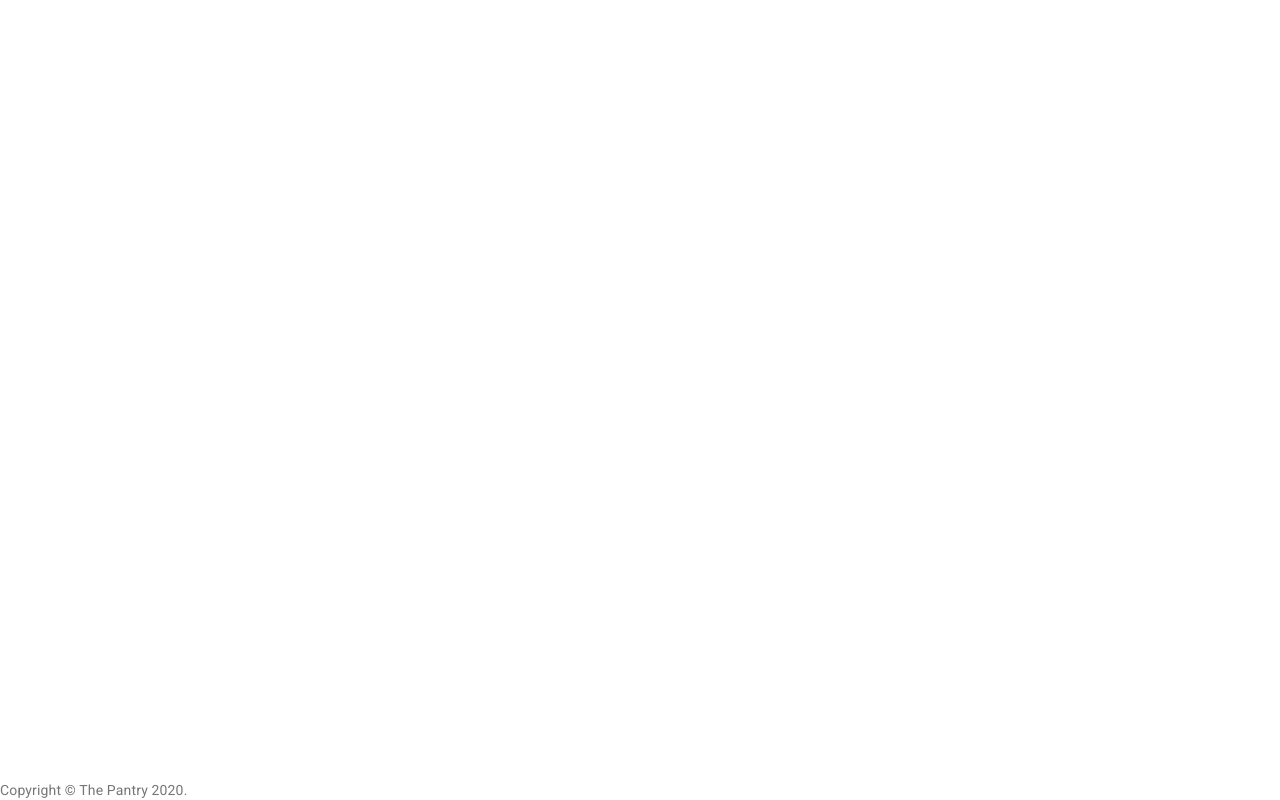
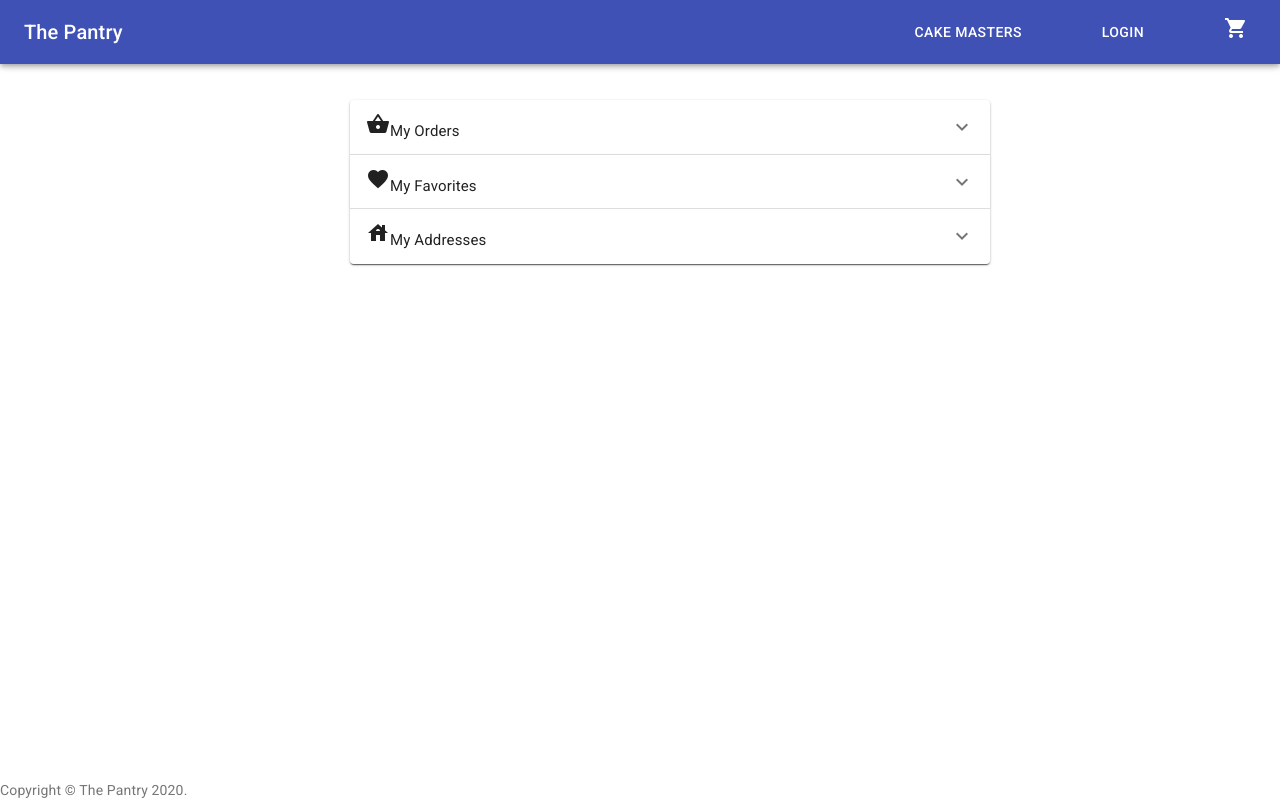
Before and after one commit to zhouyiartemiswang/the_pantry, a React (Create React App) app: page /user/profile in a window 1280 px wide. Built offline with nearby package versions, Linux system fonts and the light colour scheme.

Commit message:
added accordions to profile

```diff
--- a/src/App.js
+++ b/src/App.js
@@ -3,6 +3,7 @@ import { BrowserRouter, Switch, Route } from 'react-router-dom';
 import NavBar from './components/NavBar';
 import Home from './pages/Home';
 import Login from './pages/Login';
+import UserProfile from './pages/UserProfile';
 import Owner from './pages/Owner';
 import Footer from './components/Footer';
 import Box from '@material-ui/core/Box';
@@ -19,6 +20,10 @@ function App() {
                 <Route exact path="/login">
                     <NavBar />
                     <Login />
+                </Route>
+                <Route exact path="/user/profile">
+                    <NavBar />
+                    <UserProfile />
                 </Route>
                 <Route exact path="/owner/dashboard">
                     <Owner page="Dashboard" />
--- a/src/pages/Home/index.js
+++ b/src/pages/Home/index.js
@@ -1,11 +1,10 @@
 import React from 'react';
+import { Toolbar } from '@material-ui/core';
 
 export default function Home() {
     return (
         <div>
-            <br/>
-            <br/>
-            <br/>
+            <Toolbar/>
             <h1>Home page</h1>
         </div>
     )
--- /dev/null
+++ b/src/pages/UserProfile/index.js
@@ -0,0 +1,90 @@
+import React from 'react';
+import { makeStyles } from '@material-ui/core/styles';
+import Accordion from '@material-ui/core/Accordion';
+import AccordionSummary from '@material-ui/core/AccordionSummary';
+import AccordionDetails from '@material-ui/core/AccordionDetails';
+import Typography from '@material-ui/core/Typography';
+import { Paper } from '@material-ui/core';
+import './style.css';
+
+const useStyles = makeStyles((theme) => ({
+    root: {
+        width: '50%',
+        marginTop: 100,
+        marginLeft: 350,
+    },
+    heading: {
+        fontSize: theme.typography.pxToRem(15),
+        fontWeight: theme.typography.fontWeightRegular,
+    },
+}));
+
+export default function SimpleAccordion() {
+    const classes = useStyles();
+
+    return (
+        <div className={classes.root}>
+            <Paper>
+                <Accordion>
+                    <AccordionSummary
+                        expandIcon={
+                            <span class="material-icons">expand_more</span>
+                        }
+                        aria-controls="panel1a-content"
+                        id="panel1a-header"
+                    >
+                        <Typography className={classes.heading}>
+                            <span class="material-icons">shopping_basket</span>
+                            My Orders
+                        </Typography>
+                    </AccordionSummary>
+                    <AccordionDetails>
+                        <Typography>
+                            Order# 000001, Black Forest Cake, Delivered by December 4, 2020
+                    </Typography>
+                    </AccordionDetails>
+                </Accordion>
+                <Accordion>
+                    <AccordionSummary
+                        expandIcon={
+                            <span class="material-icons">expand_more</span>
+                        }
+                        aria-controls="panel2a-content"
+                        id="panel2a-header"
+                    >
+                        <Typography className={classes.heading}>
+                            <span class="material-icons">favorite</span>
+                            My Favorites
+                        </Typography>
+                    </AccordionSummary>
+                    <AccordionDetails>
+                        <Typography>
+                            Lorem ipsum dolor sit amet, consectetur adipiscing elit. Suspendisse malesuada lacus ex,
+                            sit amet blandit leo lobortis eget.
+                    </Typography>
+                    </AccordionDetails>
+                </Accordion>
+                <Accordion>
+                    <AccordionSummary
+                        expandIcon={
+                            <span class="material-icons">expand_more</span>
+                        }
+                        aria-controls="panel2a-content"
+                        id="panel2a-header"
+                    >
+                        <Typography className={classes.heading}>
+                            <span class="material-icons">house</span>
+                            My Addresses
+                        </Typography>
+                    </AccordionSummary>
+                    <AccordionDetails>
+                        <Typography>
+                            Lorem ipsum dolor sit amet, consectetur adipiscing elit. Suspendisse malesuada lacus ex,
+                            sit amet blandit leo lobortis eget.
+                    </Typography>
+                    </AccordionDetails>
+                </Accordion>
+            </Paper>
+        </div>
+    );
+}
```
Also changed, not shown: src/pages/UserProfile/style.css (added).
